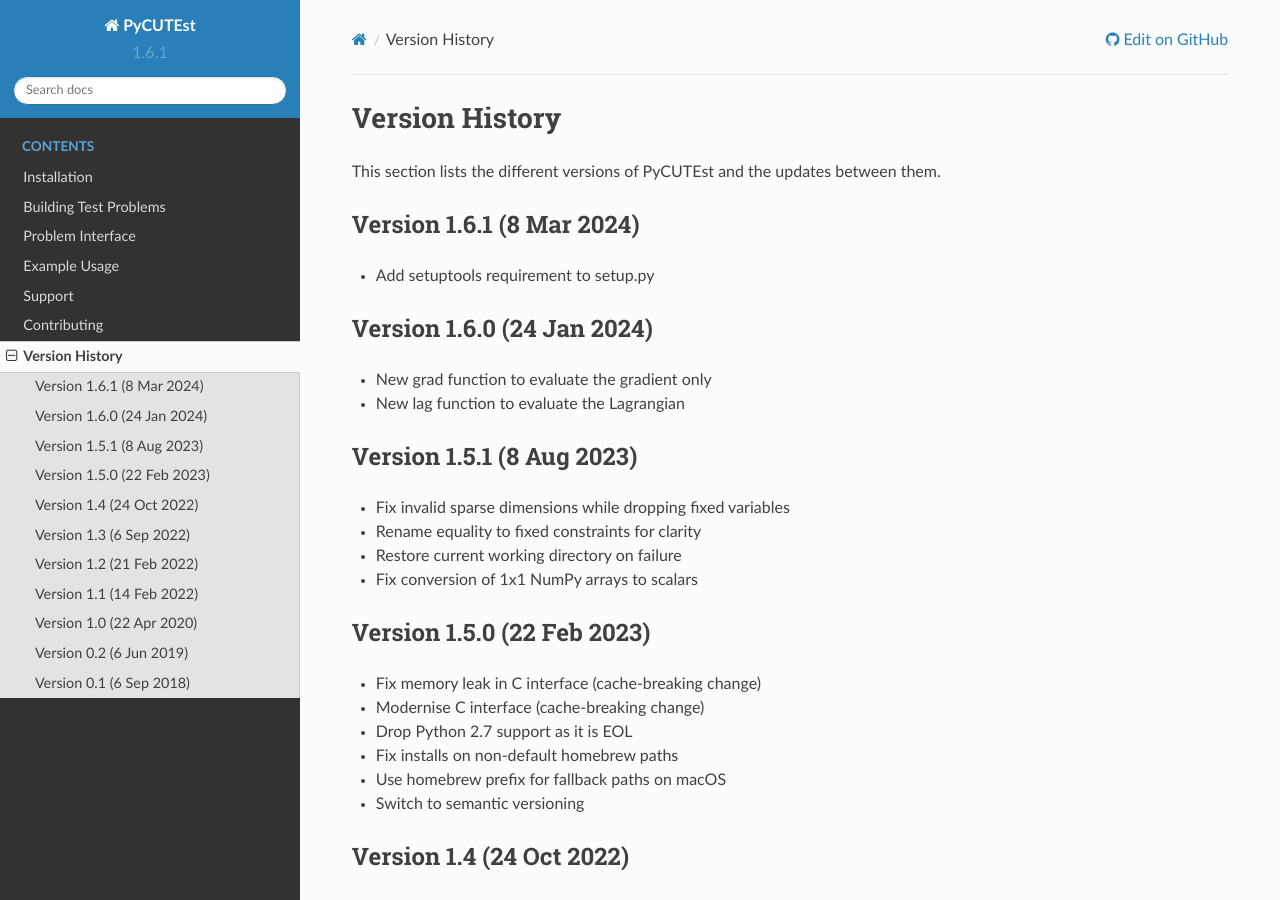
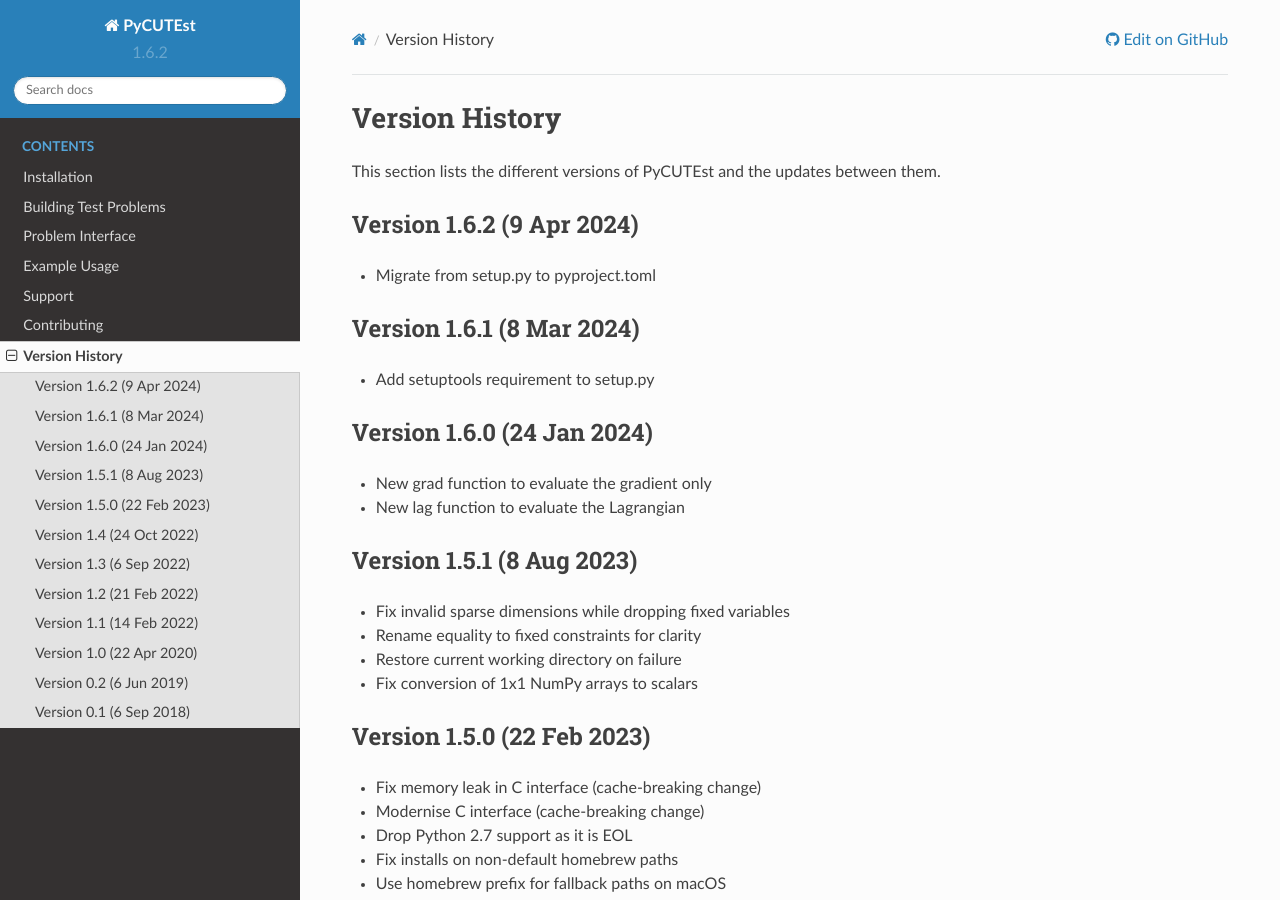
Before and after one commit to jfowkes/pycutest, a Sphinx documentation site: the page built from docs/history.rst, in a window 1280 px wide and 900 px high. Built offline with Sphinx 7.4.7 and the Read the Docs theme 2.0.0, drawn with Linux system fonts in a browser that asks for light colours.

Commit message:
Bump to version 1.6.2 and update release history

```diff
--- a/docs/history.rst
+++ b/docs/history.rst
@@ -1,6 +1,10 @@
 Version History
 ===============
 This section lists the different versions of PyCUTEst and the updates between them.
+
+Version 1.6.2 (9 Apr 2024)
+--------------------------
+* Migrate from setup.py to pyproject.toml
 
 Version 1.6.1 (8 Mar 2024)
 --------------------------
--- a/docs/index.rst
+++ b/docs/index.rst
@@ -10,7 +10,7 @@
 
 **Release:** |version|
 
-**Date:** 8 March 2024
+**Date:** 9 April 2024
 
 **Author:** `Jaroslav Fowkes <jaroslav.fowkes@maths.ox.ac.uk>`_ and `Lindon Roberts <https://lindonroberts.github.io/>`_
 
--- a/pycutest/__init__.py
+++ b/pycutest/__init__.py
@@ -1,5 +1,5 @@
 # Set PyCUTEst version number
-__version__ = '1.6.1'
+__version__ = '1.6.2'
 
 # Define submodules to expose on wildcard imports
 __all__ = []
```
